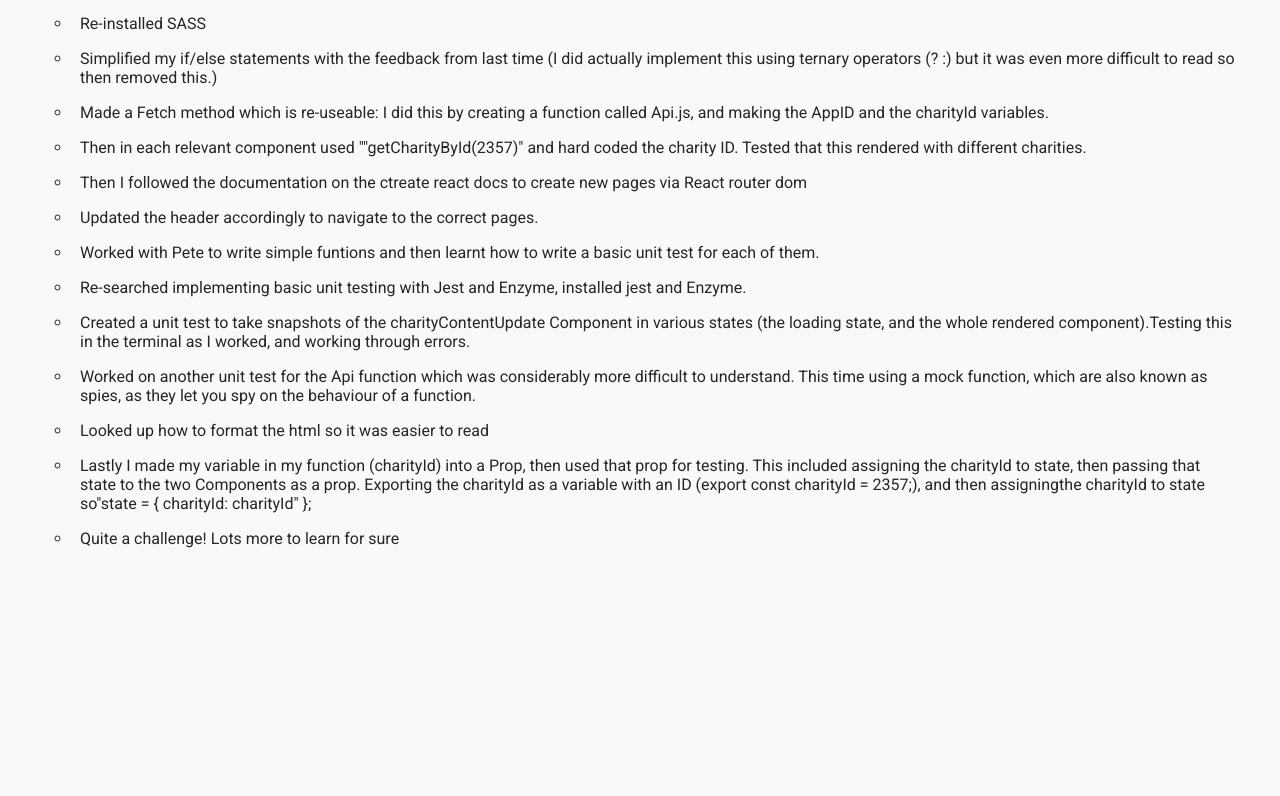
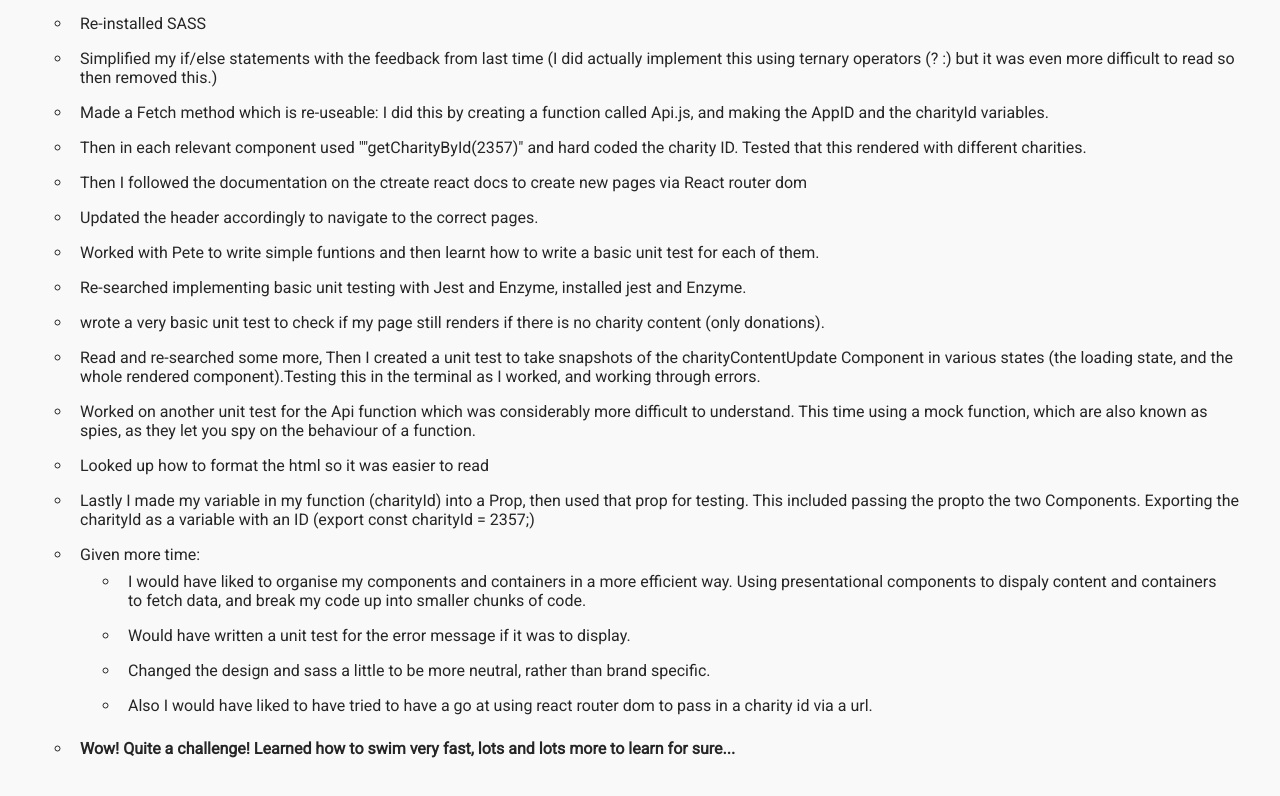
Before and after one commit to SonalPatel/update-jg-demo, a React (Create React App) app: page / in a window 1280 px wide. Shown: the part 412-1208 px from the top of the page. Before the commit the page ends 1032 px from the top, so only its background shows below. Built offline with nearby package versions, Linux system fonts and the light colour scheme.

Commit message:
content updates to homepage

```diff
--- a/src/components/HomeInfo.js
+++ b/src/components/HomeInfo.js
@@ -58,10 +58,15 @@ class HomeInfo extends React.Component {
                 Enzyme, installed jest and Enzyme.
               </li>
               <li>
-                Created a unit test to take snapshots of the
-                charityContentUpdate Component in various states (the loading
-                state, and the whole rendered component).Testing this in the
-                terminal as I worked, and working through errors.
+                wrote a very basic unit test to check if my page still renders
+                if there is no charity content (only donations).{" "}
+              </li>
+              <li>
+                Read and re-searched some more, Then I created a unit test to
+                take snapshots of the charityContentUpdate Component in various
+                states (the loading state, and the whole rendered
+                component).Testing this in the terminal as I worked, and working
+                through errors.
               </li>
               <li>
                 Worked on another unit test for the Api function which was
@@ -73,14 +78,40 @@ class HomeInfo extends React.Component {
 
               <li>
                 Lastly I made my variable in my function (charityId) into a
-                Prop, then used that prop for testing. This included assigning
-                the charityId to state, then passing that state to the two
-                Components as a prop. Exporting the charityId as a variable with
-                an ID (export const charityId = 2357;), and then assigningthe
-                charityId to state so
-                {`"state = { charityId: charityId"  }; `}
+                Prop, then used that prop for testing. This included passing the
+                propto the two Components. Exporting the charityId as a variable
+                with an ID (export const charityId = 2357;)
               </li>
-              <li> Quite a challenge! Lots more to learn for sure </li>
+              <li>
+                Given more time:
+                <ul>
+                  <li>
+                    I would have liked to organise my components and containers
+                    in a more efficient way. Using presentational components to
+                    dispaly content and containers to fetch data, and break my
+                    code up into smaller chunks of code.
+                  </li>
+
+                  <li>
+                    Would have written a unit test for the error message if it
+                    was to display.
+                  </li>
+                  <li>
+                    Changed the design and sass a little to be more neutral,
+                    rather than brand specific.
+                  </li>
+                  <li>
+                    Also I would have liked to have tried to have a go at using
+                    react router dom to pass in a charity id via a url.
+                  </li>
+                </ul>
+              </li>
+              <li>
+                <strong>
+                  Wow! Quite a challenge! Learned how to swim very fast, lots
+                  and lots more to learn for sure...
+                </strong>
+              </li>
             </ol>
           </div>
         </div>
```
